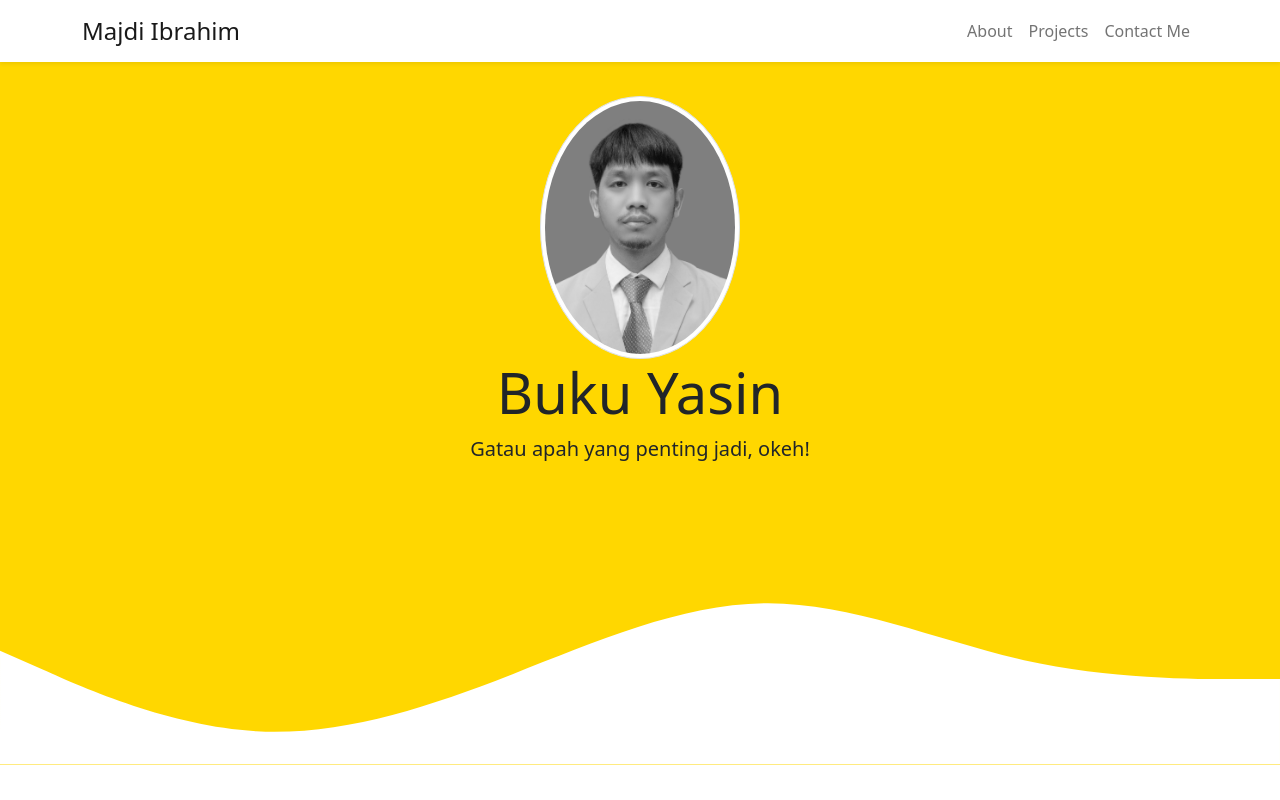
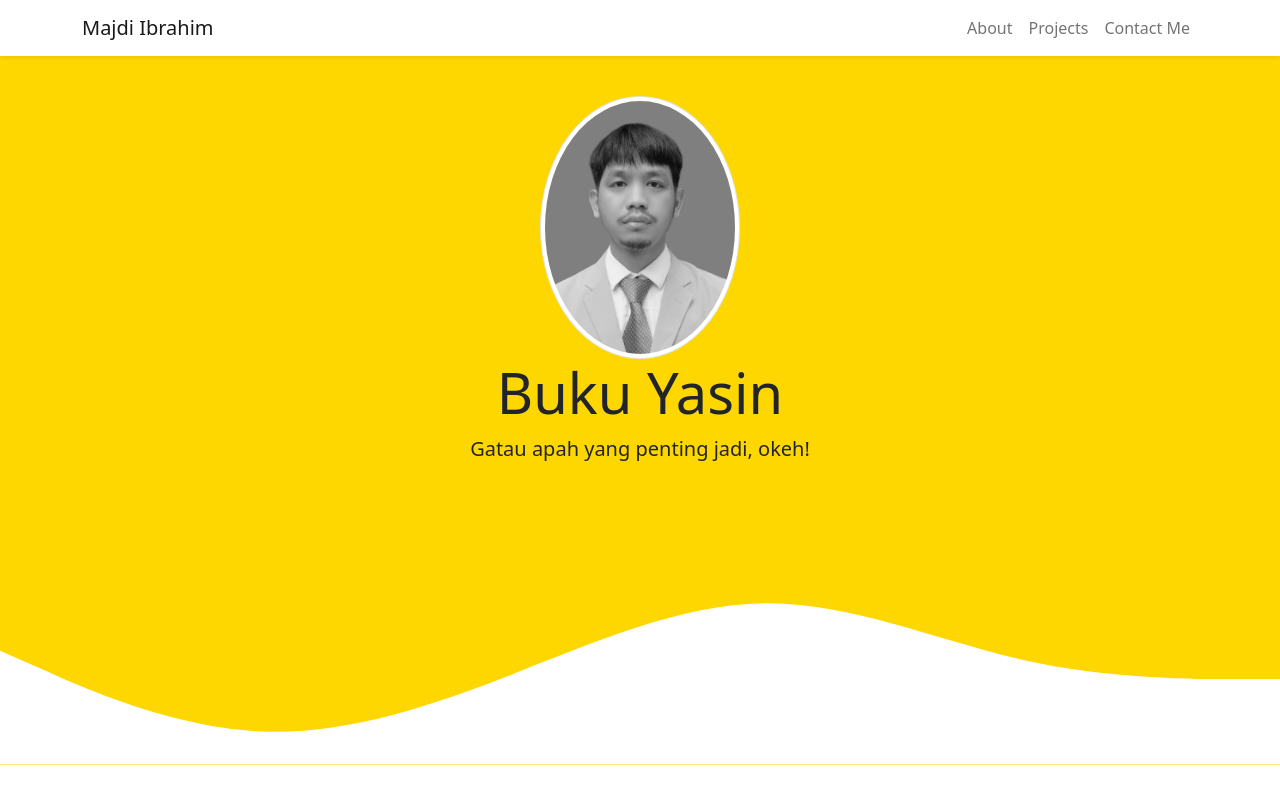
Before and after one commit to ibr98/ibr98.github.io, a plain HTML site: page index.html in a window 1280 px wide. Shown: the top 800 px of the page. Drawn offline with nearby package versions, Linux system fonts and the light colour scheme.

Commit message:
mengubah tampilan navbar

```diff
--- a/index.html
+++ b/index.html
@@ -16,7 +16,7 @@
     <!-- navbar -->
     <nav class="navbar navbar-expand-lg shadow-sm fixed-top">
       <div class="container">
-        <a class="navbar-brand fs-4" href="#">Majdi Ibrahim</a>
+        <a class="navbar-brand fs-5" href="#">Majdi Ibrahim</a>
         <button class="navbar-toggler" type="button" data-bs-toggle="collapse" data-bs-target="#navbarNav" aria-controls="navbarNav" aria-expanded="false" aria-label="Toggle navigation">
           <span class="navbar-toggler-icon"></span>
         </button>
```
